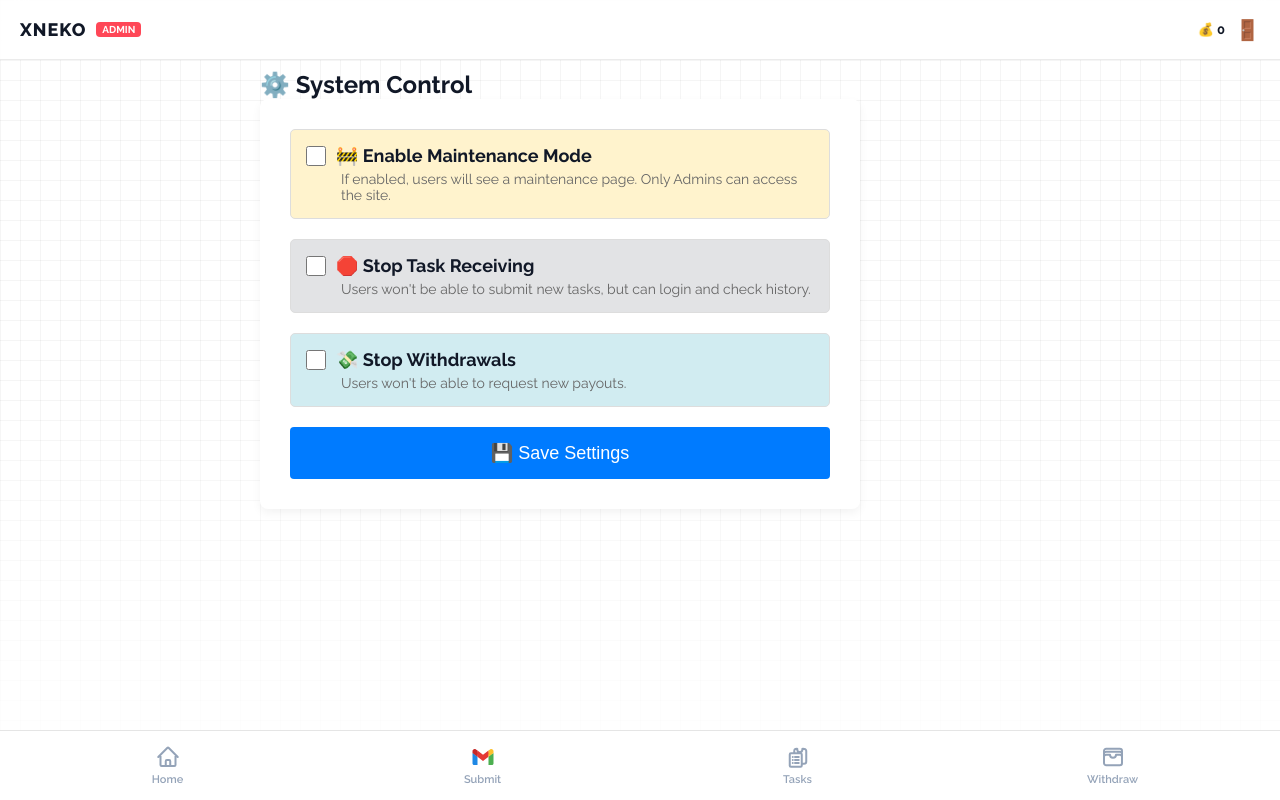
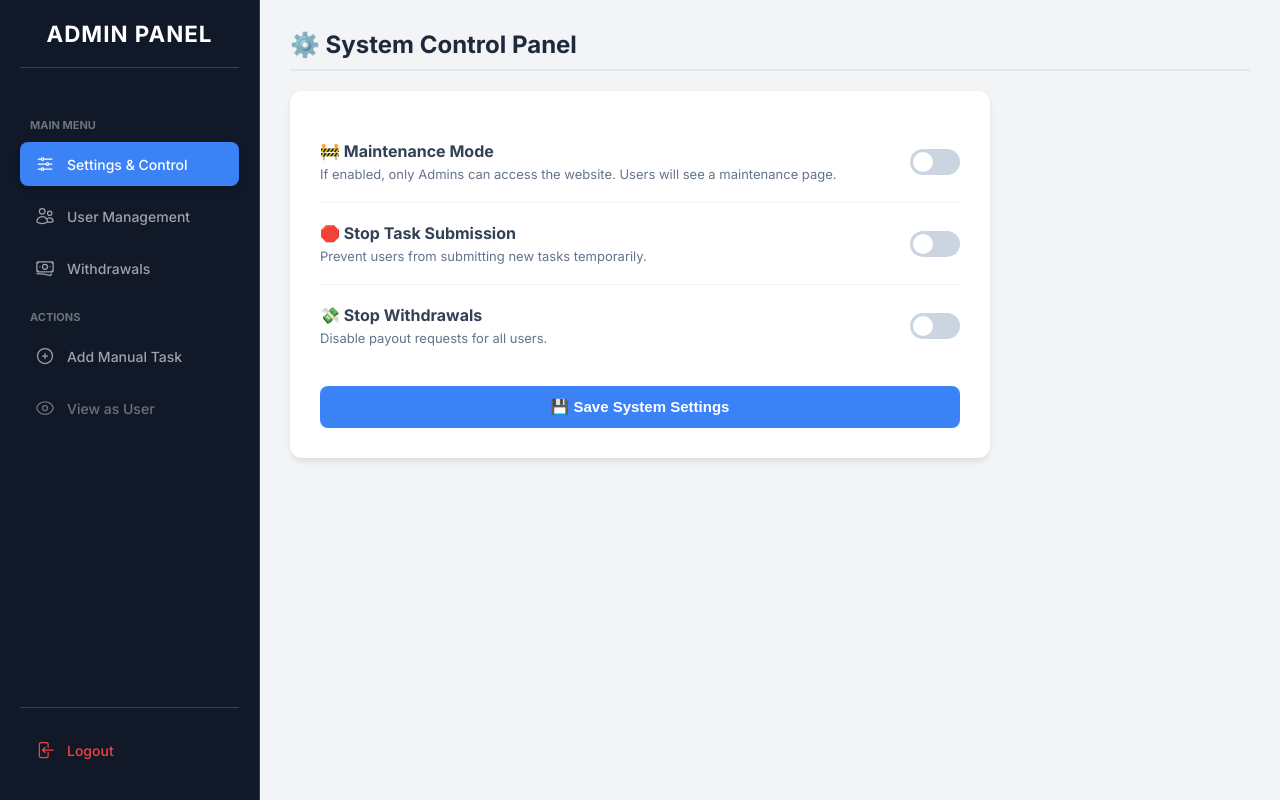
Before and after one commit to shahariarmahfuz/Wow, a Flask app: page /admin/system in a window 1280 px wide. Run offline with Flask 3, Linux system fonts and the light colour scheme; a user stored in the database is signed in.

Commit message:
Update admin_system.html

```diff
--- a/templates/admin_system.html
+++ b/templates/admin_system.html
@@ -1,40 +1,71 @@
-{% extends "base.html" %}
+{% extends "admin_base.html" %}
+
 {% block content %}
-    <h2>⚙️ System Control</h2>
-    <div style="background: white; padding: 30px; border-radius: 8px; box-shadow: 0 4px 10px rgba(0,0,0,0.05); max-width: 600px;">
+<h2 style="margin-bottom: 20px; color: #1e293b; border-bottom: 2px solid #e2e8f0; padding-bottom: 10px;">⚙️ System Control Panel</h2>
+
+<div style="background: white; padding: 30px; border-radius: 12px; box-shadow: 0 4px 6px -1px rgba(0, 0, 0, 0.1); max-width: 700px;">
 
     <form method="POST">
-            <div style="margin-bottom: 20px; padding: 15px; border: 1px solid #ddd; border-radius: 5px; background: #fff3cd;">
-                <label style="font-weight: bold; font-size: 18px; display: flex; align-items: center;">
-                    <input type="checkbox" name="maintenance_mode" {% if maintenance_mode %}checked{% endif %} style="width: 20px; height: 20px; margin-right: 10px;">
-                    🚧 Enable Maintenance Mode
+
+        <div class="control-item">
+            <div class="text-group">
+                <h4>🚧 Maintenance Mode</h4>
+                <p>If enabled, only Admins can access the website. Users will see a maintenance page.</p>
+            </div>
+            <label class="switch">
+                <input type="checkbox" name="maintenance_mode" {% if maintenance_mode %}checked{% endif %}>
+                <span class="slider"></span>
             </label>
-                <p style="margin: 5px 0 0 35px; color: #666; font-size: 14px;">
-                    If enabled, users will see a maintenance page. Only Admins can access the site.
-                </p>
         </div>
 
-            <div style="margin-bottom: 20px; padding: 15px; border: 1px solid #ddd; border-radius: 5px; background: #e2e3e5;">
-                <label style="font-weight: bold; font-size: 18px; display: flex; align-items: center;">
-                    <input type="checkbox" name="stop_task" {% if stop_task %}checked{% endif %} style="width: 20px; height: 20px; margin-right: 10px;">
-                    🛑 Stop Task Receiving
+        <div class="control-item">
+            <div class="text-group">
+                <h4>🛑 Stop Task Submission</h4>
+                <p>Prevent users from submitting new tasks temporarily.</p>
+            </div>
+            <label class="switch">
+                <input type="checkbox" name="stop_task" {% if stop_task %}checked{% endif %}>
+                <span class="slider"></span>
             </label>
-                <p style="margin: 5px 0 0 35px; color: #666; font-size: 14px;">
-                    Users won't be able to submit new tasks, but can login and check history.
-                </p>
         </div>
 
-            <div style="margin-bottom: 20px; padding: 15px; border: 1px solid #ddd; border-radius: 5px; background: #d1ecf1;">
-                <label style="font-weight: bold; font-size: 18px; display: flex; align-items: center;">
-                    <input type="checkbox" name="stop_withdraw" {% if stop_withdraw %}checked{% endif %} style="width: 20px; height: 20px; margin-right: 10px;">
-                    💸 Stop Withdrawals
+        <div class="control-item">
+            <div class="text-group">
+                <h4>💸 Stop Withdrawals</h4>
+                <p>Disable payout requests for all users.</p>
+            </div>
+            <label class="switch">
+                <input type="checkbox" name="stop_withdraw" {% if stop_withdraw %}checked{% endif %}>
+                <span class="slider"></span>
             </label>
-                <p style="margin: 5px 0 0 35px; color: #666; font-size: 14px;">
-                    Users won't be able to request new payouts.
-                </p>
         </div>
 
-            <button type="submit" class="btn" style="width: 100%; padding: 15px; font-size: 18px;">💾 Save Settings</button>
+        <button type="submit" class="btn-save">💾 Save System Settings</button>
     </form>
 </div>
+
+<style>
+    .control-item {
+        display: flex; justify-content: space-between; align-items: center;
+        padding: 20px 0; border-bottom: 1px solid #f1f5f9;
+    }
+    .control-item:last-of-type { border-bottom: none; margin-bottom: 20px; }
+    .text-group h4 { margin: 0 0 5px 0; color: #334155; font-size: 16px; }
+    .text-group p { margin: 0; color: #64748b; font-size: 13px; }
+
+    .btn-save {
+        width: 100%; padding: 12px; background-color: #3b82f6; color: white;
+        border: none; border-radius: 8px; font-weight: 600; cursor: pointer;
+        font-size: 15px; transition: background 0.2s;
+    }
+    .btn-save:hover { background-color: #2563eb; }
+
+    /* Toggle Switch */
+    .switch { position: relative; display: inline-block; width: 50px; height: 26px; }
+    .switch input { opacity: 0; width: 0; height: 0; }
+    .slider { position: absolute; cursor: pointer; top: 0; left: 0; right: 0; bottom: 0; background-color: #cbd5e1; transition: .4s; border-radius: 34px; }
+    .slider:before { position: absolute; content: ""; height: 20px; width: 20px; left: 3px; bottom: 3px; background-color: white; transition: .4s; border-radius: 50%; }
+    input:checked + .slider { background-color: #10b981; }
+    input:checked + .slider:before { transform: translateX(24px); }
+</style>
 {% endblock %}
```
Lines whose indentation alone changed are shown as unchanged.
